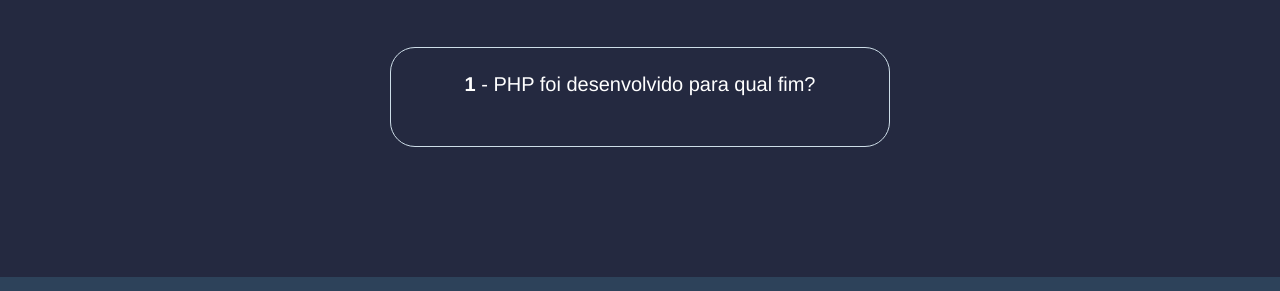
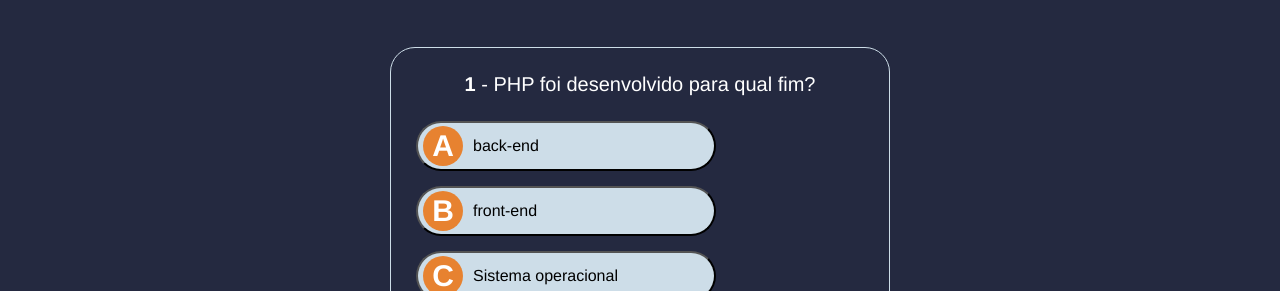
Before and after one commit to EduardoBran/quizz, a plain HTML site: page index.html in a window 1280 px wide. Shown: the part 120-411 px from the top of the page. Drawn offline with Linux system fonts and the light colour scheme.

Commit message:
exibindo as alternativas na tela

```diff
--- a/index.html
+++ b/index.html
@@ -31,13 +31,13 @@
             <button><span class="btn-letter">a</span> <span class="question-answer">m</span></button>
             <button><span class="btn-letter">b</span> <span class="question-answer">km</span></button>
             <button><span class="btn-letter">c</span> <span class="question-answer">ms</span></button>
-            <button><span class="btn-letter">d</span> <span class="question-answer">r</span></button>
+            <button><span class="btn-letter">e</span> <span class="question-answer">r</span></button>
         </div>
     </div>
 
     <!-- TEMPLATE RESPOSTA -->
 
-    <button class="answer-template hide"><span class="btn-letter">d</span> <span class="question-answer">r</span></button>
+    <button class="answer-template hide"><span class="btn-letter"></span> <span class="question-answer"></span></button>
 
     <!-- RODAPÉ -->
 
--- a/js/scripts.js
+++ b/js/scripts.js
@@ -94,8 +94,38 @@ function createQuestion(i) {
     const questionText   = question.querySelector("#question-text");
     const questionNumber = question.querySelector("#question-number");
 
-    questionText.textContent = questions[i].question;
+    questionText.textContent   = questions[i].question;
     questionNumber.textContent = i + 1;
+
+    // Insere as alternativas
+    questions[i].answers.forEach(function(answer, i) {
+
+        // Cria o template do botão do quizz
+        const answerTemplate = document.querySelector(".answer-template").cloneNode(true);
+
+        const letterBtn  = answerTemplate.querySelector(".btn-letter");
+        const answerText = answerTemplate.querySelector(".question-answer");
+
+        letterBtn.textContent  = letters[i];
+        answerText.textContent = answer['answer'];
+
+        answerTemplate.setAttribute("correct-answer", answer["correct"]);
+
+        // Remover hide e template class
+        answerTemplate.classList.remove("hide");
+        answerTemplate.classList.remove("answer-template");
+
+        //Inserir a alternativa na tela
+        answersBox.appendChild(answerTemplate);
+
+        // Inserir um evento de click no botão
+        answerTemplate.addEventListener("click", function(){
+            console.log(this);
+        });
+    });
+
+    // Incrementar o número da questão
+    actualQuestion++;
 }
 
 // Inicialização do Quizz
```
